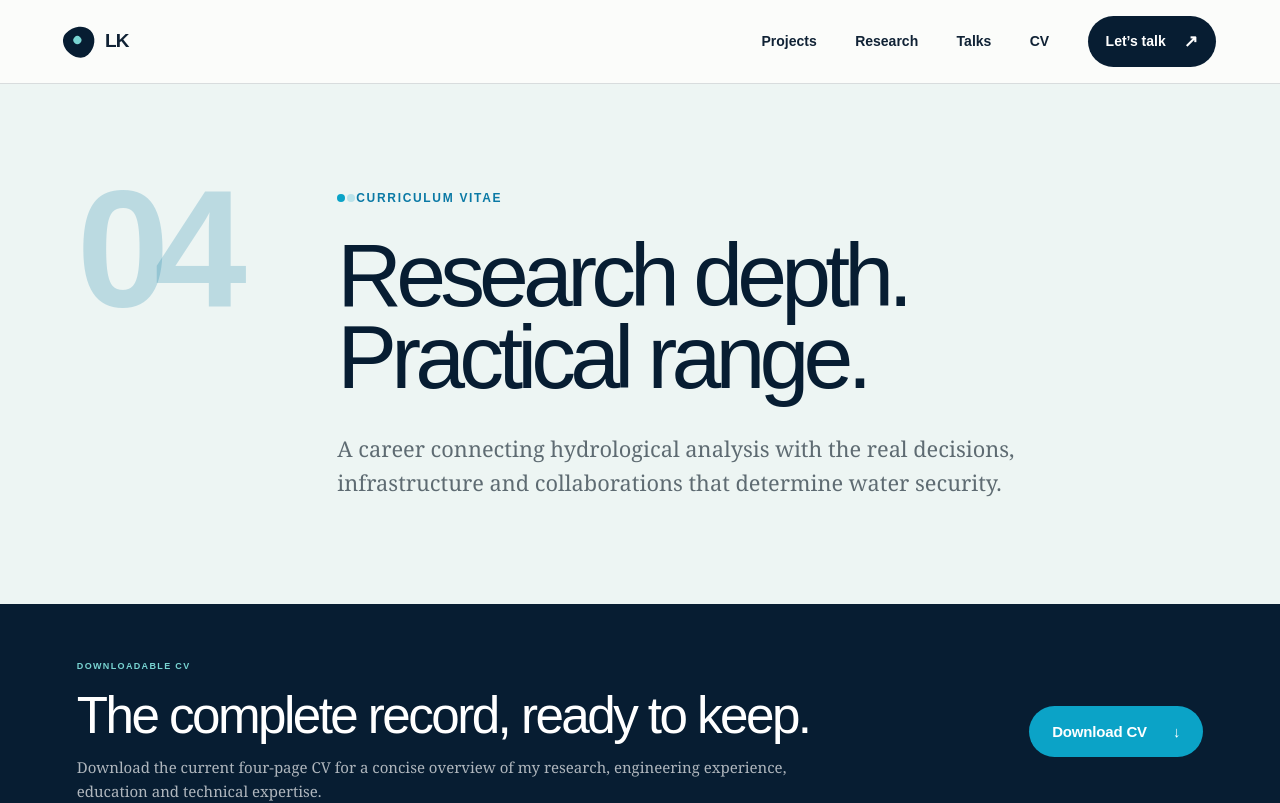
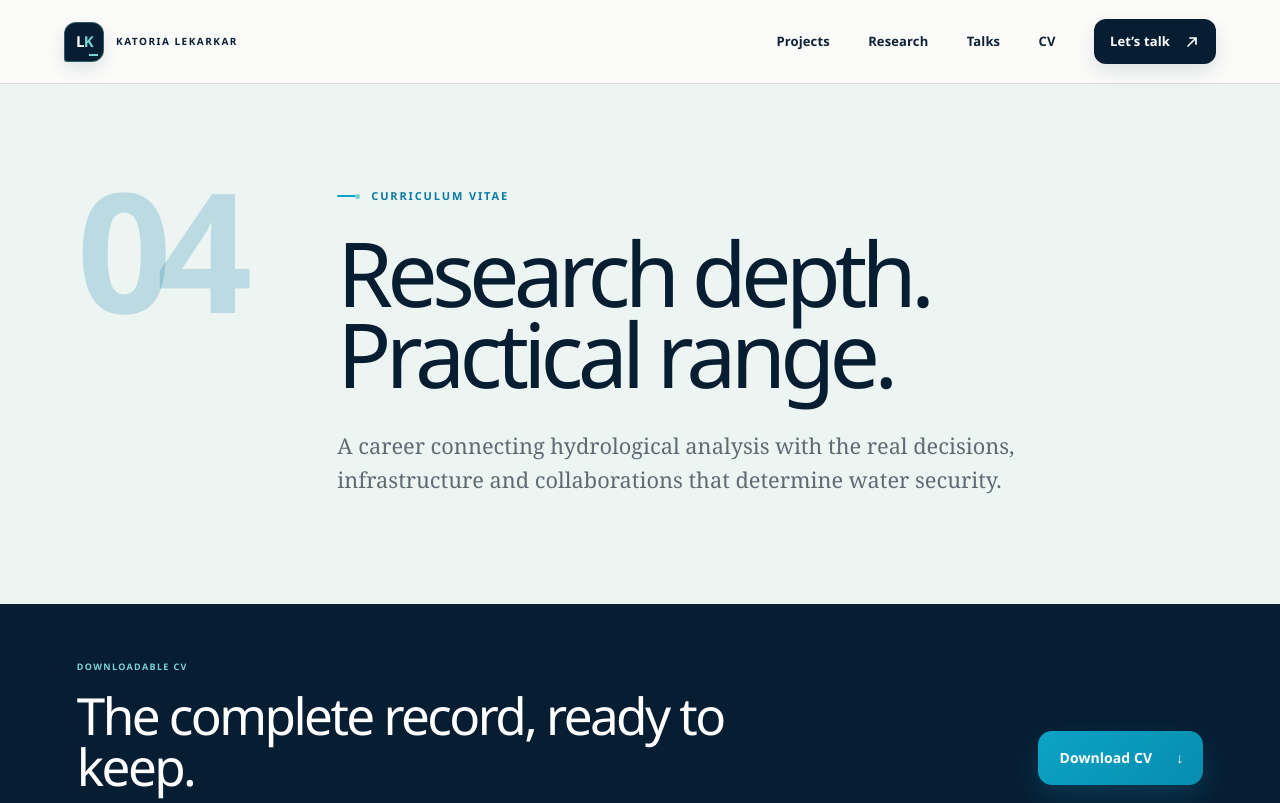
Before and after one commit to klekarkar/klekarkar-portfolio, a Next.js app: page /cv in a window 1280 px wide. Shown: the top 803 px of the page. Built offline with nearby package versions, Linux system fonts and the light colour scheme.

Commit message:
Refine homepage typography and brand details

```diff
--- a/app/globals.css
+++ b/app/globals.css
@@ -13,6 +13,7 @@
   --ink: #102235;
   --muted: #5e6b72;
   --line: rgba(7, 29, 50, 0.14);
+  --font-sans: "Segoe UI Variable Text", "Segoe UI", "Helvetica Neue", system-ui, -apple-system, BlinkMacSystemFont, sans-serif;
 }
 
 * { box-sizing: border-box; }
@@ -21,7 +22,8 @@ body {
   margin: 0;
   background: #fbfcfa;
   color: var(--ink);
-  font-family: Arial, Helvetica, sans-serif;
+  font-family: var(--font-sans);
+  font-feature-settings: "kern" 1, "liga" 1, "calt" 1;
   -webkit-font-smoothing: antialiased;
   text-rendering: optimizeLegibility;
 }
@@ -43,31 +45,35 @@ button, a { -webkit-tap-highlight-color: transparent; }
   top: 0;
   z-index: 30;
 }
-.brand { align-items: center; display: inline-flex; font-size: 19px; font-weight: 800; gap: 10px; letter-spacing: -.05em; }
-.brand-mark { background: var(--navy); border-radius: 50% 50% 52% 48% / 62% 61% 39% 38%; display: inline-block; height: 31px; position: relative; transform: rotate(45deg); width: 31px; }
-.brand-mark i { background: var(--aqua); border-radius: 50%; height: 8px; left: 9px; position: absolute; top: 12px; width: 8px; }
-nav { align-items: center; display: flex; font-size: 14px; font-weight: 700; gap: clamp(20px, 3vw, 44px); }
+.brand { align-items: center; display: inline-flex; gap: 12px; }
+.brand-monogram { align-items:center; background:var(--navy); border:1px solid rgba(120,212,210,.35); border-radius:12px 12px 12px 3px; box-shadow:0 7px 18px rgba(7,29,50,.12); color:white; display:inline-flex; height:40px; justify-content:center; letter-spacing:-.11em; overflow:hidden; position:relative; transition:border-color .25s ease,transform .25s ease; width:40px; }
+.brand-monogram::after { background:var(--aqua); bottom:5px; content:""; height:2px; position:absolute; right:5px; width:9px; }
+.brand-monogram b { font-size:15px; font-weight:800; line-height:1; }.brand-monogram b:last-child{color:var(--aqua);margin-left:1px}.brand:hover .brand-monogram{border-color:var(--aqua);transform:translateY(-1px)}
+.brand-wordmark { color:var(--navy); font-size:10px; font-weight:800; letter-spacing:.15em; line-height:1.25; text-transform:uppercase; }
+nav { align-items: center; display: flex; font-size: 13px; font-weight: 700; gap: clamp(20px, 3vw, 44px); letter-spacing:.01em; }
 nav a { position: relative; }
 nav a:not(.nav-contact)::after { background: var(--water); bottom: -7px; content: ""; height: 2px; left: 0; position: absolute; transform: scaleX(0); transform-origin: left; transition: transform .2s ease; width: 100%; }
 nav a:hover::after, nav a:focus-visible::after { transform: scaleX(1); }
-.nav-contact { align-items: center; background: var(--navy); border-radius: 999px; color: white; display: inline-flex; gap: 18px; padding: 13px 18px; }
-.nav-contact span { font-size: 17px; }
+.nav-contact { align-items: center; background: var(--navy); border-radius: 12px; box-shadow:0 8px 20px rgba(7,29,50,.12); color: white; display: inline-flex; gap: 14px; padding: 13px 16px; }
+.arrow-icon { fill:none; flex:0 0 auto; height:16px; stroke:currentColor; stroke-linecap:round; stroke-linejoin:round; stroke-width:1.7; width:16px; }
 
 .hero { display: grid; grid-template-columns: minmax(0, 1fr) minmax(440px, .9fr); min-height: 720px; overflow: hidden; }
 .hero-copy { align-self: center; max-width: 760px; padding: 94px clamp(26px, 6vw, 96px) 82px; }
-.kicker { align-items: center; color: var(--blue); display: flex; font-size: 12px; font-weight: 800; gap: 11px; letter-spacing: .14em; margin: 0 0 28px; text-transform: uppercase; }
-.kicker > span { background: var(--water); border-radius: 50%; box-shadow: 10px 0 0 rgba(10,163,199,.22); height: 8px; width: 8px; }
+.kicker { align-items: center; color: var(--blue); display: flex; font-size: 11px; font-weight: 800; gap: 12px; letter-spacing: .17em; line-height:1.35; margin: 0 0 28px; text-transform: uppercase; }
+.kicker > span { background: var(--water); border-radius:99px; height:2px; position:relative; width:22px; }.kicker>span::after{background:var(--aqua);border-radius:50%;content:"";height:5px;position:absolute;right:-1px;top:-1.5px;width:5px}
 h1 { color: var(--navy); font-size: clamp(58px, 6.5vw, 104px); letter-spacing: -.065em; line-height: .91; margin: 0; max-width: 800px; }
 h1 em, h2 em { color: var(--water); font-family: Georgia, "Times New Roman", serif; font-weight: 400; }
 .hero-copy h1 { line-height: .95; }
 .hero-copy h1 em { display: block; line-height: 1; margin-top: .14em; }
 .hero-intro { color: #475965; font-family: Georgia, "Times New Roman", serif; font-size: clamp(19px, 1.7vw, 25px); line-height: 1.48; margin: 34px 0 36px; max-width: 670px; }
 .hero-actions { align-items: center; display: flex; flex-wrap: wrap; gap: 14px; }
-.button { align-items: center; border-radius: 999px; display: inline-flex; font-size: 15px; font-weight: 800; gap: 26px; justify-content: center; letter-spacing: -.012em; line-height: 1; padding: 18px 23px; transition: transform .2s ease, background .2s ease; }
+.button { align-items: center; border-radius: 14px; display: inline-flex; font-size: 14px; font-weight: 750; gap: 24px; justify-content: center; letter-spacing: .005em; line-height: 1; min-height:54px; padding: 0 20px 0 22px; transition: border-color .2s ease,box-shadow .2s ease,transform .2s ease; }
 .button:hover { transform: translateY(-2px); }
-.button-primary { background: var(--water); color: white; }
-.button-quiet { border: 1px solid var(--line); color: var(--navy); }
-.hero-meta { border-top: 1px solid var(--line); color:var(--navy); display: flex; flex-wrap: wrap; font-size: 13px; font-weight: 800; gap: 30px; letter-spacing:-.01em; line-height:1.35; margin-top: 48px; padding-top: 22px; }
+.button-primary { background:linear-gradient(135deg,#0ba3c7,#078daf); box-shadow:0 12px 28px rgba(10,163,199,.2); color: white; }
+.button-primary:hover{box-shadow:0 16px 34px rgba(10,163,199,.28)}
+.button-primary .arrow-icon,.contact-button .arrow-icon { background:rgba(255,255,255,.16); border-radius:50%; height:25px; padding:5px; width:25px; }
+.button-quiet { background:rgba(255,255,255,.72); border: 1px solid rgba(7,29,50,.16); box-shadow:inset 0 1px 0 rgba(255,255,255,.8); color: var(--navy); }
+.hero-meta { border-top: 1px solid var(--line); color:var(--navy); display: flex; flex-wrap: wrap; font-size: 12px; font-weight: 750; gap: 34px; letter-spacing:.015em; line-height:1.35; margin-top: 48px; padding-top: 22px; }
 .hero-meta span { align-items: center; display: flex; gap: 9px; }
 .pulse { background: var(--green); border-radius: 50%; box-shadow: 0 0 0 5px rgba(78,159,111,.14); height: 7px; width: 7px; }
 
@@ -146,7 +152,7 @@ h1 em, h2 em { color: var(--water); font-family: Georgia, "Times New Roman", ser
 .section-heading h2 { color: inherit; font-size: clamp(40px, 4.4vw, 68px); max-width: 760px; }.section-heading > p { align-self: end; color: rgba(255,255,255,.6); font-family: Georgia, "Times New Roman", serif; font-size: 16px; line-height: 1.5; margin: 0 0 7px 45px; }
 .project-list { display: grid; gap: 22px; }.project-card { background: #102c45; display: grid; grid-template-columns: 1.05fr .95fr; min-height: 460px; overflow: hidden; }.project-card:nth-child(even) .project-art { order: 2; }.project-card:nth-child(even) .project-content { order: 1; }
 .project-art { min-height: 460px; overflow: hidden; position: relative; }.project-content { display: flex; flex-direction: column; justify-content: center; padding: clamp(35px, 5vw, 74px); position: relative; }.project-number { color: var(--aqua); font-size: 11px; font-weight: 800; position: absolute; right: 30px; top: 28px; }
-.project-eyebrow { color: var(--aqua); font-size: 9px; font-weight: 800; letter-spacing: .14em; margin: 0 0 18px; text-transform: uppercase; }.project-content h3 { font-size: clamp(38px, 4vw, 62px); letter-spacing: -.055em; margin: 0 0 20px; }.project-lead { font-family: Georgia, "Times New Roman", serif; font-size: clamp(18px, 1.7vw, 23px); line-height: 1.45; margin: 0 0 19px; }.project-detail { background:linear-gradient(90deg,rgba(120,212,210,.13),rgba(120,212,210,.035)); border-left:2px solid var(--aqua); border-radius:0 8px 8px 0; color:rgba(255,255,255,.82); font-size:14px; font-weight:500; line-height:1.58; margin:4px 0 0; max-width:600px; padding:14px 17px; }.tags { display: flex; flex-wrap: wrap; gap: 8px; margin-top: 28px; }.tags span { border: 1px solid rgba(255,255,255,.2); border-radius: 999px; color: rgba(255,255,255,.75); font-size: 9px; padding: 8px 11px; }
+.project-eyebrow { color: var(--aqua); font-size: 9px; font-weight: 800; letter-spacing: .14em; margin: 0 0 18px; text-transform: uppercase; }.project-content h3 { font-size: clamp(38px, 4vw, 62px); letter-spacing: -.055em; margin: 0 0 20px; }.project-lead { font-family: Georgia, "Times New Roman", serif; font-size: clamp(18px, 1.7vw, 23px); line-height: 1.45; margin: 0 0 19px; }.project-detail { background:linear-gradient(90deg,rgba(120,212,210,.13),rgba(120,212,210,.035)); border-left:2px solid var(--aqua); border-radius:0 8px 8px 0; color:rgba(255,255,255,.82); font-size:14px; font-weight:500; line-height:1.58; margin:4px 0 0; max-width:600px; padding:14px 17px; }.tags { display: flex; flex-wrap: wrap; gap: 8px; margin-top: 28px; }.tags span { background:rgba(255,255,255,.055); border: 1px solid rgba(255,255,255,.2); border-radius: 999px; color: rgba(255,255,255,.8); font-size: 10px; font-weight:650; letter-spacing:.015em; padding: 8px 12px; }
 
 .sponge-art { background: linear-gradient(#d4ebec 0 42%, #80ac6e 42% 49%, #a97954 49% 65%, #76614a 65% 83%, #113751 83%); }.cloud { background: white; border-radius: 50px; height: 20px; position: absolute; top: 20%; width: 75px; }.cloud::after { background: white; border-radius: 50%; content:""; height: 34px; left: 20px; position:absolute; top:-16px; width:34px; }.cloud-one { left: 16%; }.cloud-two { right: 20%; transform: scale(.7); }.rain { background: var(--blue); height: 55px; position: absolute; top: 28%; transform: rotate(8deg); width: 2px; }.rain-one { left: 23%; }.rain-two { left: 29%; height:35px; }.rain-three { left:35%; }.tree { background: var(--green); border-radius: 50%; height: 50px; position:absolute; top:34%; width:38px; }.tree::after { background:var(--navy); content:""; height:40px; left:18px; position:absolute; top:40px; width:3px; }.tree-one{right:29%;}.tree-two{right:18%;transform:scale(.7)}.water-path { border-left: 2px solid var(--aqua); border-radius:50%; height:220px; position:absolute; top:48%; width:80px; }.path-one{left:27%;transform:rotate(8deg)}.path-two{right:29%;transform:rotate(-13deg)}
 .recharge-art { background: #dce9e5; padding: 70px 48px 42px; }.season-labels { bottom: 25px; display:grid; font-size:8px; font-weight:800; grid-template-columns:repeat(4,1fr); left:10%; letter-spacing:.1em; position:absolute; text-align:center; width:80%; }.season-bars { align-items:end; bottom:50px; display:grid; gap:22px; grid-template-columns:repeat(4,1fr); height:65%; left:10%; position:absolute; width:80%; }.season-bars i { background:linear-gradient(180deg,var(--water),var(--navy-2)); border-radius:3px 3px 0 0; opacity:.86; }.trend-line { height:45%; left:4%; position:absolute; top:20%; width:92%; z-index:2; }.trend-line path:first-child { fill:none; stroke:#d2bf53; stroke-width:4; }.trend-fill{fill:rgba(255,221,115,.13);stroke:none}
@@ -158,13 +164,14 @@ h1 em, h2 em { color: var(--water); font-family: Georgia, "Times New Roman", ser
 
 .evidence { background: var(--sand); display: grid; gap: 60px; grid-template-columns: .75fr 1.25fr; }.evidence h2 { max-width: 540px; }.metrics { display: grid; grid-template-columns: repeat(2, 1fr); }.metrics > div { border-left: 1px solid rgba(7,29,50,.15); display: flex; flex-direction: column; min-height: 220px; padding: 10px 34px 30px; }.metrics > div:nth-child(n+3) { border-top: 1px solid rgba(7,29,50,.15); padding-top: 38px; }.metrics strong { color: var(--blue); font-size: clamp(60px, 6vw, 92px); letter-spacing: -.07em; line-height: 1; }.metrics span { font-family: Georgia, "Times New Roman", serif; font-size: 15px; line-height: 1.45; margin-top: 16px; max-width: 230px; }
 
-.expertise { background: #f8faf7; }.dark-text { color: var(--ink); grid-template-columns:.65fr 1.4fr .8fr; }.capability-grid { border-top: 1px solid var(--line); display: grid; grid-template-columns: repeat(3,1fr); }.capability-grid article { border-right: 1px solid var(--line); min-height: 330px; padding: 32px clamp(24px,3vw,44px); }.capability-grid article:first-child{padding-left:0}.capability-grid article:last-child{border:0}.capability-grid article > span { color:var(--water);font-size:11px;font-weight:800}.capability-grid h3{font-size:clamp(24px,2.2vw,34px);letter-spacing:-.04em;margin:62px 0 18px}.capability-grid p{color:var(--muted);font-family:Georgia,"Times New Roman",serif;font-size:16px;line-height:1.6;margin:0}.toolbox { background:var(--mist); display:grid; gap:70px; grid-template-columns:1fr 1fr; margin-top:60px; padding:45px; }.toolbox-label{color:var(--blue)!important;font-size:9px!important;font-weight:900;letter-spacing:.14em;margin-bottom:13px!important}.toolbox p{font-size:13px;line-height:1.7;margin:0}
+.expertise { background: #f8faf7; }.dark-text { color: var(--ink); grid-template-columns:.65fr 1.4fr .8fr; }.capability-grid { border-top: 1px solid var(--line); display: grid; grid-template-columns: repeat(3,1fr); }.capability-grid article { border-right: 1px solid var(--line); min-height: 330px; padding: 32px clamp(24px,3vw,44px); }.capability-grid article:first-child{padding-left:0}.capability-grid article:last-child{border:0}.capability-grid article > span { color:var(--water);font-size:11px;font-weight:800}.capability-grid h3{font-size:clamp(24px,2.2vw,34px);letter-spacing:-.04em;margin:62px 0 18px}.capability-grid p{color:var(--muted);font-family:Georgia,"Times New Roman",serif;font-size:16px;line-height:1.6;margin:0}.toolbox { background:linear-gradient(135deg,#edf5f3,#f7faf8); border:1px solid var(--line); box-shadow:0 22px 55px rgba(7,29,50,.055); display:grid; gap:0; grid-template-columns:1fr 1fr; margin-top:60px; padding:0; }.toolbox>div{padding:34px 38px}.toolbox>div+div{border-left:1px solid var(--line)}.toolbox-label{color:var(--blue)!important;font-size:9px!important;font-weight:850;letter-spacing:.17em;margin:0 0 19px!important}.keyword-list{display:flex;flex-wrap:wrap;gap:9px 8px}.keyword-list span{background:rgba(255,255,255,.88);border:1px solid rgba(7,29,50,.11);border-radius:999px;box-shadow:0 4px 12px rgba(7,29,50,.035);color:#20384b;font-size:11px;font-weight:650;letter-spacing:.01em;line-height:1;padding:9px 11px}
 
 .experience { border-top:1px solid var(--line); }.experience-grid { display:grid; grid-template-columns:repeat(3,1fr); }.experience-grid>div{border-left:1px solid var(--line);padding:10px clamp(24px,3vw,45px) 20px}.experience-grid>div:first-child{padding-left:0;border:0}.experience-grid p{color:var(--blue);font-size:10px;font-weight:800;letter-spacing:.12em;text-transform:uppercase}.experience-grid h3{font-size:clamp(22px,2.2vw,32px);letter-spacing:-.035em;line-height:1.18;margin:38px 0 12px}.experience-grid span{color:var(--muted);font-family:Georgia,"Times New Roman",serif;font-size:14px}
 
-.contact { background: var(--water); color:white; overflow:hidden; padding:130px clamp(26px,6vw,90px); position:relative; }.contact-inner{max-width:880px;position:relative;z-index:2}.light-kicker{color:white}.light-kicker>span{background:white;box-shadow:10px 0 0 rgba(255,255,255,.25)}.contact h2{color:white;font-size:clamp(54px,7vw,105px)}.contact h2 em{color:var(--navy)}.contact-inner>p:not(.kicker){font-family:Georgia,"Times New Roman",serif;font-size:19px;line-height:1.5;max-width:620px}.contact-button{background:white;color:var(--navy);margin-top:22px}.contact-watermark{bottom:-12%;color:rgba(255,255,255,.08);font-size:30vw;font-weight:900;letter-spacing:-.1em;position:absolute;right:-3%;white-space:nowrap}
-footer { align-items:center;background:var(--navy);color:white;display:grid;font-size:11px;grid-template-columns:1fr 1fr 1fr;padding:35px clamp(26px,6vw,90px) }.footer-brand{color:white}.footer-brand .brand-mark{background:white}.footer-brand .brand-mark i{background:var(--water)}footer p{text-align:center;color:rgba(255,255,255,.52)}footer>div{display:flex;gap:25px;justify-content:flex-end}footer a{font-weight:700}
+.contact { background: var(--water); color:white; overflow:hidden; padding:130px clamp(26px,6vw,90px); position:relative; }.contact-inner{max-width:880px;position:relative;z-index:2}.light-kicker{color:white}.light-kicker>span{background:white}.light-kicker>span::after{background:rgba(255,255,255,.58)}.contact h2{color:white;font-size:clamp(54px,7vw,105px)}.contact h2 em{color:var(--navy)}.contact-inner>p:not(.kicker){font-family:Georgia,"Times New Roman",serif;font-size:19px;line-height:1.5;max-width:620px}.contact-button{background:white;color:var(--navy);margin-top:22px}.contact-button .arrow-icon{background:rgba(7,29,50,.07)}.contact-watermark{bottom:-12%;color:rgba(255,255,255,.08);font-size:30vw;font-weight:900;letter-spacing:-.1em;position:absolute;right:-3%;white-space:nowrap}
+footer { align-items:center;background:var(--navy);color:white;display:grid;font-size:11px;grid-template-columns:1fr 1fr 1fr;padding:35px clamp(26px,6vw,90px) }.footer-brand{color:white}.footer-brand .brand-monogram{background:white;border-color:rgba(120,212,210,.35);box-shadow:none}.footer-brand .brand-monogram b:first-child{color:var(--navy)}.footer-brand .brand-monogram b:last-child{color:var(--water)}.footer-brand .brand-wordmark{color:white}footer p{text-align:center;color:rgba(255,255,255,.52)}footer>div{display:flex;gap:25px;justify-content:flex-end}footer a{font-weight:700}
 .social-links{display:flex;flex-wrap:wrap;gap:22px;margin-top:34px}.social-links a{border-bottom:1px solid rgba(255,255,255,.5);font-size:11px;font-weight:800;padding-bottom:5px}
+.text-link .arrow-icon{height:15px;margin-top:1px;width:15px}.hero-meta span+span::before{background:rgba(7,29,50,.18);content:"";height:14px;margin-right:1px;width:1px}.research-status,.cv-language strong{font-family:var(--font-sans)!important}.light-tags span{background:white;font-weight:650;letter-spacing:.015em}
 
 /* Inner pages */
 .inner-hero{background:var(--mist);display:grid;gap:clamp(30px,6vw,90px);grid-template-columns:.35fr 1.65fr;min-height:520px;padding:105px clamp(26px,6vw,90px) 90px}.inner-index{color:rgba(10,121,165,.22);font-size:clamp(90px,13vw,190px);font-weight:900;letter-spacing:-.09em;line-height:.72}.inner-hero>div:last-child{max-width:980px}.inner-hero h1{font-size:clamp(56px,7vw,108px);max-width:940px}.inner-hero>div:last-child>p:last-child{color:var(--muted);font-family:Georgia,"Times New Roman",serif;font-size:clamp(18px,1.7vw,24px);line-height:1.55;margin:34px 0 0;max-width:760px}
@@ -186,4 +193,5 @@ footer { align-items:center;background:var(--navy);color:white;display:grid;font
 }
 
 @media (max-width: 680px) { .cv-download{align-items:stretch;flex-direction:column;gap:28px}.cv-download .button{margin:0}.archive-image-title strong{font-size:24px} }
+@media (max-width: 680px) { .brand-wordmark{display:none}.toolbox{gap:0;padding:0}.toolbox>div{padding:28px 25px}.toolbox>div+div{border-left:0;border-top:1px solid var(--line)}.hero-meta span+span::before{display:none} }
 @media (prefers-reduced-motion: reduce) { html{scroll-behavior:auto}.button,.archive-visual>img{transition:none}.river-hero-image,.river-flow i,.river-orbit,.live-flow i,.process-reading,.archive-visual::after,.narrative-content{animation:none!important} }
--- a/app/projects/page.tsx
+++ b/app/projects/page.tsx
@@ -1,5 +1,5 @@
 import type { Metadata } from "next";
-import { InnerHero, SiteFooter, SiteHeader } from "../site-chrome";
+import { ArrowIcon, InnerHero, SiteFooter, SiteHeader } from "../site-chrome";
 
 export const metadata: Metadata = {
   title: "Projects | Katoria Lekarkar",
@@ -202,7 +202,7 @@ export default function ProjectsPage() {
         </article>)}
       </div>
     </section>
-    <section className="page-cta"><p>Have a water challenge that needs a clear plan?</p><a className="button contact-button" href="mailto:katoria.lesaalon.lekarkar@vub.be">Discuss a project <span aria-hidden="true">↗</span></a></section>
+    <section className="page-cta"><p>Have a water challenge that needs a clear plan?</p><a className="button contact-button" href="mailto:katoria.lesaalon.lekarkar@vub.be">Discuss a project <ArrowIcon /></a></section>
     <SiteFooter />
   </main>;
 }
--- a/app/research/page.tsx
+++ b/app/research/page.tsx
@@ -1,5 +1,5 @@
 import type { Metadata } from "next";
-import { InnerHero, SiteFooter, SiteHeader } from "../site-chrome";
+import { ArrowIcon, InnerHero, SiteFooter, SiteHeader } from "../site-chrome";
 
 export const metadata: Metadata = {
   title: "Research | Katoria Lekarkar",
@@ -19,10 +19,10 @@ export default function ResearchPage() {
   return <main><SiteHeader />
     <InnerHero index="02" label="Research" title="Following water below the surface." intro="My research asks how soils and groundwater control water availability, how climate change is altering those controls, and how better evidence can improve adaptation." />
     <section className="research-list section-shell">
-      {studies.map((study, index) => <article key={study.title}><div className="research-count">{String(index + 1).padStart(2, "0")}</div><div><p className="research-status">{study.status}</p><h2>{study.title}</h2><p>{study.copy}</p><a className="text-link" href={study.url}>View source <span aria-hidden="true">↗</span></a></div></article>)}
+      {studies.map((study, index) => <article key={study.title}><div className="research-count">{String(index + 1).padStart(2, "0")}</div><div><p className="research-status">{study.status}</p><h2>{study.title}</h2><p>{study.copy}</p><a className="text-link" href={study.url}>View source <ArrowIcon /></a></div></article>)}
     </section>
     <section className="thesis-band"><div><p>DOCTORAL THESIS</p><h2>Dynamics of subsurface water in a changing climate</h2></div><p>An assessment of subsurface controls on water availability and climate adaptation in Belgium.</p></section>
-    <section className="page-cta"><p>Explore the full publication record.</p><a className="button contact-button" href="https://scholar.google.com/citations?user=_rBmLxQAAAAJ&hl=en">Google Scholar <span aria-hidden="true">↗</span></a></section>
+    <section className="page-cta"><p>Explore the full publication record.</p><a className="button contact-button" href="https://scholar.google.com/citations?user=_rBmLxQAAAAJ&hl=en">Google Scholar <ArrowIcon /></a></section>
     <SiteFooter />
   </main>;
 }
--- a/app/site-chrome.tsx
+++ b/app/site-chrome.tsx
@@ -1,16 +1,23 @@
+export function BrandIdentity() {
+  return <><span className="brand-monogram" aria-hidden="true"><b>L</b><b>K</b></span><span className="brand-wordmark">Katoria Lekarkar</span></>;
+}
+
+export function ArrowIcon() {
+  return <svg className="arrow-icon" viewBox="0 0 16 16" aria-hidden="true"><path d="M4 12 12 4M6 4h6v6" /></svg>;
+}
+
 export function SiteHeader() {
   return (
     <header className="site-header">
       <a className="brand" href="/" aria-label="Katoria Lekarkar, home">
-        <span className="brand-mark" aria-hidden="true"><i /></span>
-        <span>LK</span>
+        <BrandIdentity />
       </a>
       <nav aria-label="Primary navigation">
         <a href="/projects">Projects</a>
         <a href="/research">Research</a>
         <a href="/talks">Talks</a>
         <a href="/cv">CV</a>
-        <a className="nav-contact" href="mailto:katoria.lesaalon.lekarkar@vub.be">Let’s talk <span aria-hidden="true">↗</span></a>
+        <a className="nav-contact" href="mailto:katoria.lesaalon.lekarkar@vub.be">Let’s talk <ArrowIcon /></a>
       </nav>
     </header>
   );
@@ -19,7 +26,7 @@ export function SiteHeader() {
 export function SiteFooter() {
   return (
     <footer>
-      <a className="brand footer-brand" href="/" aria-label="Back to homepage"><span className="brand-mark" aria-hidden="true"><i /></span><span>LK</span></a>
+      <a className="brand footer-brand" href="/" aria-label="Back to homepage"><BrandIdentity /></a>
       <p>© 2026 Katoria Lekarkar · Hydrology · Water resources · Climate adaptation</p>
       <div><a href="mailto:katoria.lesaalon.lekarkar@vub.be">Email</a><a href="https://www.linkedin.com/in/katoria-lekarkar-504839101/">LinkedIn</a><a href="/">Home ↑</a></div>
     </footer>
```
Also changed, not shown: app/page.tsx (+12 -15 lines).
